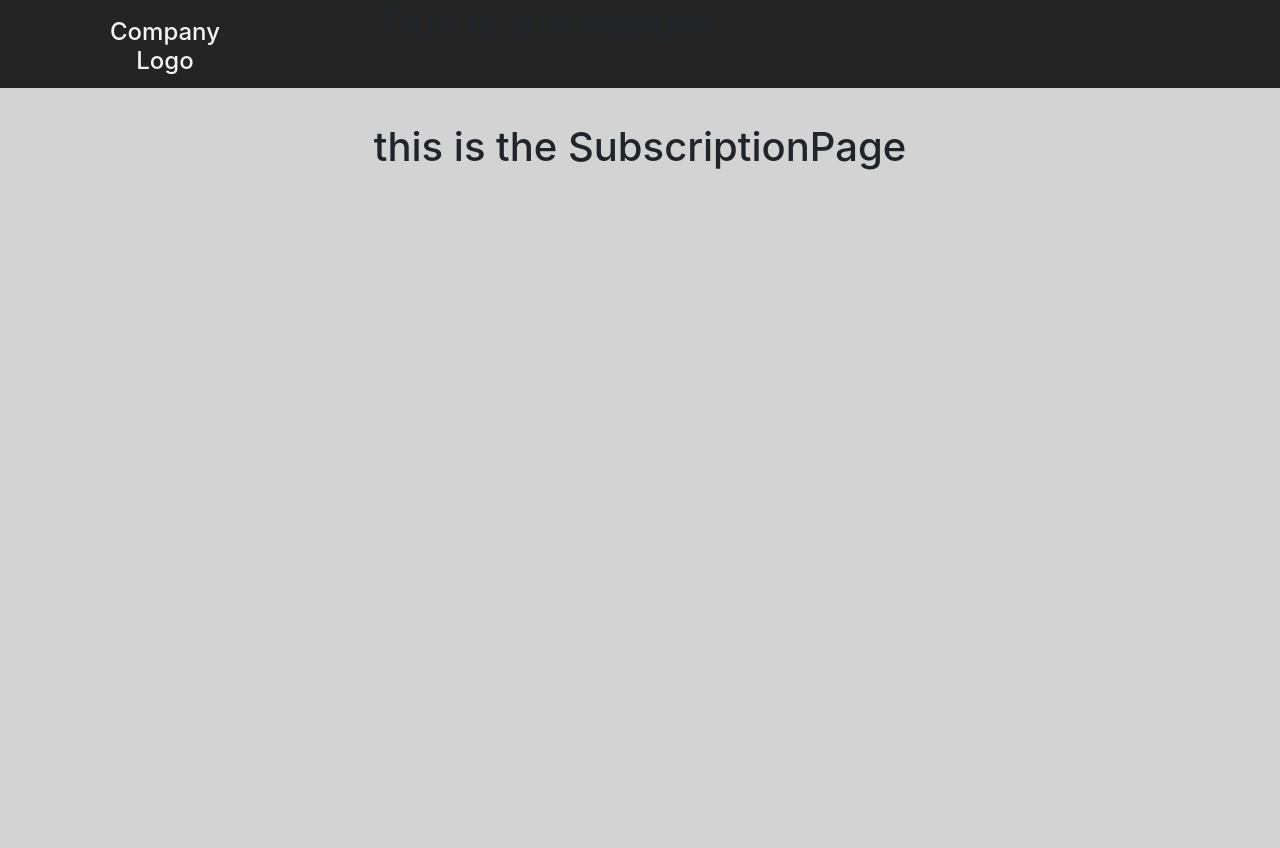
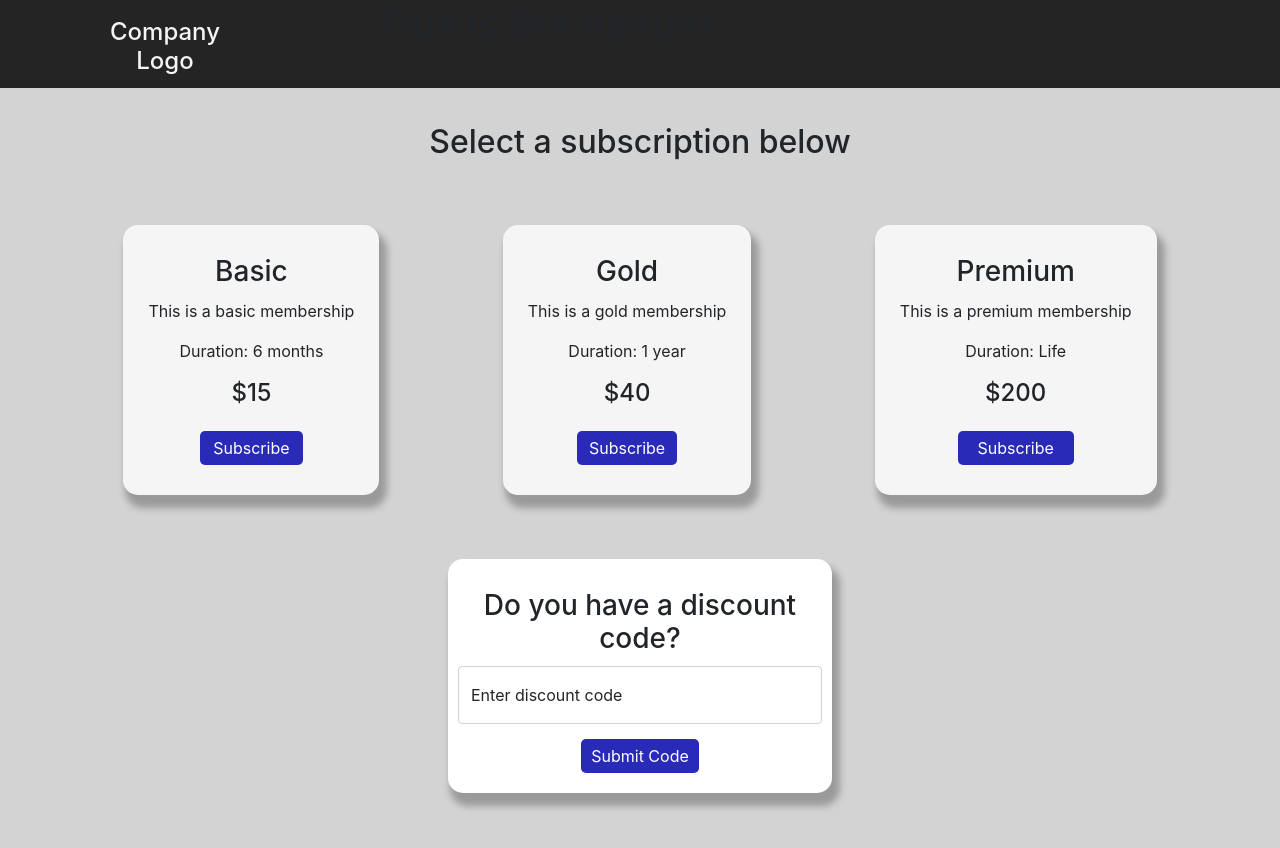
Before and after one commit to tylerletendre98/legendaryApplicationsAssessment, a React (Create React App) app in the folder legendary-applications-assessment/: page /subscriptionPage in a window 1280 px wide. Shown: the top 848 px of the page. Built offline with nearby package versions, Linux system fonts and the light colour scheme.

Commit message:
mapped out the product list as well as added the discount option for the subsciption options

```diff
--- a/legendary-applications-assessment/src/App.js
+++ b/legendary-applications-assessment/src/App.js
@@ -8,22 +8,22 @@ function App() {
 
   const productList = [
     {
-      name:'basic',
-      description:'this is a basic membership',
+      name:'Basic',
+      description:'This is a basic membership',
       price: 15,
       subscriptionLength:'6 months'
     },
     {
-      name:'gold',
-      description:'this is a gold membership',
-      price: 35,
+      name:'Gold',
+      description:'This is a gold membership',
+      price: 40,
       subscriptionLength:'1 year'
     },
     {
-      name:'premium',
-      description:'this is a premium membership',
-      price: 100,
-      subscriptionLength:''
+      name:'Premium',
+      description:'This is a premium membership',
+      price: 200,
+      subscriptionLength:'Life'
     }
   ]
 
--- a/legendary-applications-assessment/src/components/RegisterForm/RegisterForm.jsx
+++ b/legendary-applications-assessment/src/components/RegisterForm/RegisterForm.jsx
@@ -1,6 +1,7 @@
 import React from "react";
 import { useState } from "react";
 import "./registerForm.css";
+import { Link } from "react-router-dom";
 
 function RegisterForm() {
   const [userName, setUserName] = useState("");
@@ -168,7 +169,11 @@ function RegisterForm() {
               />
               <label htmlFor="floatingInputGrid">Mobile Phone</label>
             </div>
-            <button onClick={handleSubmit}>Create Account</button>
+            <div>
+              <Link to="/subscriptionPage">
+                <button onClick={() => handleSubmit()}>Create Account</button>
+              </Link>
+            </div>
           </div>
           <div className="col"></div>
         </div>
--- /dev/null
+++ b/legendary-applications-assessment/src/components/Subscription/Subscription.jsx
@@ -0,0 +1,98 @@
+import React, { useState } from "react";
+import "./subscription.css";
+
+function Subscription(props) {
+  const [discounted, setDiscounted] = useState(false);
+  const [discountCode, setDiscountCode] = useState("");
+
+  const handleSubmit = () => {
+    if (discountCode === "12345") {
+      setDiscounted(!discounted);
+    } else {
+      alert("Invalid Code try again");
+    }
+  };
+
+  if (discounted === false) {
+    return (
+      <div>
+        <div className="map-container">
+          {props.productList.map((product) => {
+            return (
+              <div className="product-container">
+                <div>
+                  <div className="product-name">
+                    <h3>{product.name}</h3>
+                  </div>
+                  <div>
+                    <p>{product.description}</p>
+                  </div>
+                  <div>
+                    <p>Duration: {product.subscriptionLength}</p>
+                  </div>
+                  <div className="product-price">
+                    <h4>${product.price}</h4>
+                  </div>
+                </div>
+                <div className="subscription-button">
+                  <button>Subscribe</button>
+                </div>
+              </div>
+            );
+          })}
+        </div>
+        <div className="discount-box">
+          <div className="discount-box-title">
+            <h3>Do you have a discount code?</h3>
+          </div>
+          <div className="discount-input">
+            <div className="form-floating">
+              <input
+                type="text"
+                className="form-control"
+                id="floatingInputGrid"
+                placeholder="Enter Lastname"
+                value={discountCode}
+                onChange={(e) => setDiscountCode(e.target.value)}
+              />
+              <label htmlFor="floatingInputGrid">Enter discount code</label>
+            </div>
+            <div className="discount-button">
+              <button onClick={handleSubmit}>Submit Code</button>
+            </div>
+          </div>
+        </div>
+      </div>
+    );
+  } else {
+    return (
+      <div className="map-container">
+        {props.productList.map((product) => {
+          return (
+            <div className="product-container">
+              <div>
+                <div className="product-name">
+                  <h3>{product.name}</h3>
+                </div>
+                <div>
+                  <p>{product.description}</p>
+                </div>
+                <div>
+                  <p>Duration: {product.subscriptionLength}</p>
+                </div>
+                <div className="product-price">
+                  <h4>${product.price * 0.95}</h4>
+                </div>
+              </div>
+              <div className="subscription-button">
+                <button>Subscribe</button>
+              </div>
+            </div>
+          );
+        })}
+      </div>
+    );
+  }
+}
+
+export default Subscription;
--- /dev/null
+++ b/legendary-applications-assessment/src/components/Subscription/subscription.css
@@ -0,0 +1,66 @@
+.map-container {
+  display: flex;
+  justify-content: space-evenly;
+}
+
+.product-container {
+  background-color: whitesmoke;
+  border-radius: 15px;
+  box-shadow: 5px 10px 7px 3px rgba(0, 0, 0, 0.27);
+  align-items: center;
+  padding-top: 30px;
+  padding-bottom: 30px;
+  padding-left: 25px;
+  padding-right: 25px;
+}
+
+.subscription-button button {
+  background-color: rgb(42, 42, 185);
+  border-style: none;
+  border-radius: 5px;
+  color: white;
+  padding-left: 10px;
+  padding-right: 10px;
+  padding-top: 5px;
+  padding-bottom: 5px;
+  margin-top: 15px;
+  width: 50%;
+}
+
+.product-name {
+  margin-bottom: 10px;
+}
+
+.discount-box {
+  background-color: white;
+  box-shadow: 5px 10px 7px 3px rgba(0, 0, 0, 0.27);
+  border-radius: 15px;
+  width: 30vw;
+  padding-bottom: 20px;
+  padding-top: 30px;
+  padding-left: 10px;
+  padding-right: 10px;
+  margin-top: 5%;
+  position: absolute;
+  left: 35%;
+}
+
+.discount-box-title {
+  margin-bottom: 10px;
+}
+
+.discount-button {
+  margin-top: 15px;
+  color: rgb(42, 42, 185);
+}
+
+.discount-button button {
+  background-color: rgb(42, 42, 185);
+  color: white;
+  border-style: none;
+  border-radius: 5px;
+  padding-left: 10px;
+  padding-right: 10px;
+  padding-top: 5px;
+  padding-bottom: 5px;
+}
--- a/legendary-applications-assessment/src/pages/SubscriptionPage.jsx
+++ b/legendary-applications-assessment/src/pages/SubscriptionPage.jsx
@@ -1,10 +1,14 @@
 import React from "react";
+import Subscription from "../components/Subscription/Subscription";
+import "./subscriptionPage.css";
 
 function SubscriptionPage(props) {
-  console.log(props.productList);
   return (
     <div>
-      <h1>this is the SubscriptionPage</h1>
+      <div className="subscription-page-title">
+        <h2>Select a subscription below</h2>
+      </div>
+      <Subscription productList={props.productList} />
     </div>
   );
 }
--- /dev/null
+++ b/legendary-applications-assessment/src/pages/subscriptionPage.css
@@ -0,0 +1,3 @@
+.subscription-page-title {
+  margin-bottom: 5%;
+}
```
